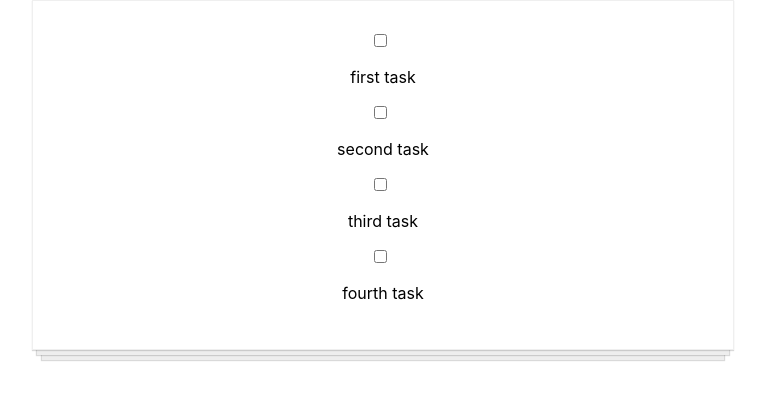
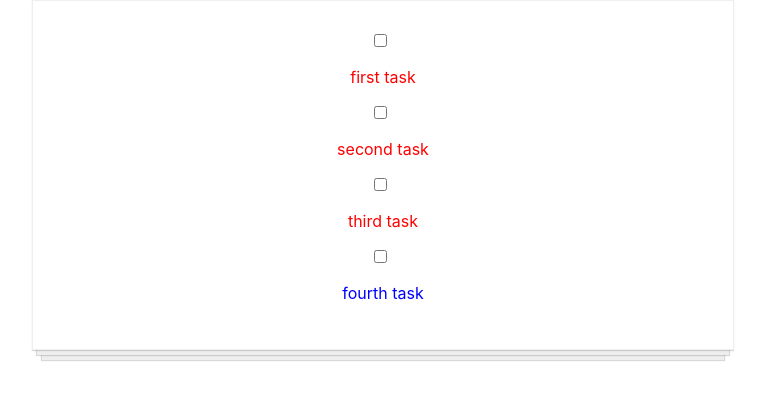
Before and after one commit to jlrpuma/react-learning-app, a React (Create React App) app: page / in a window 1280 px wide. Shown: the top 400 px of the page, without its empty margins (257-1022 px from the left). Built offline with nearby package versions, Linux system fonts and the light colour scheme.

Commit message:
Changing Style based on a property on props

```diff
--- a/src/components/Todo.js
+++ b/src/components/Todo.js
@@ -6,10 +6,10 @@ function Todo(props) {
     return (
         <div className="todo-list">
             {/*passing item argument as a member of proprs with the message attribute*/}
-            <TodoItem item={{message: "first task"}}/>
-            <TodoItem item={{message: "second task"}}/>
-            <TodoItem item={{message: "third task"}}/>
-            <TodoItem item={{message: "fourth task"}}/>
+            <TodoItem item={{message: 'first task', status: 'NOTDONE'}}/>
+            <TodoItem item={{message: 'second task', status: 'NOTDONE'}}/>
+            <TodoItem item={{message: 'third task'}}/>
+            <TodoItem item={{message: 'fourth task', status: 'DONE'}}/>
         </div>
     );
 }
--- a/src/components/TodoItem.js
+++ b/src/components/TodoItem.js
@@ -4,11 +4,16 @@ import './TodoItem.css'
 
 
 function TodoItem(props) {
+
+    let taskStyle = {
+        color: !props.item.status || props.item.status === 'NOTDONE' ? 'red' : 'blue'
+    }
+
     return (
         <div>
             <input type="checkbox"/>
             {/*the item.message property can be handled here (given the proprs of the component)*/}
-            <p> {props.item.message}</p>
+            <p style={taskStyle}> {props.item.message}</p>
         </div>
     );
 }
```
